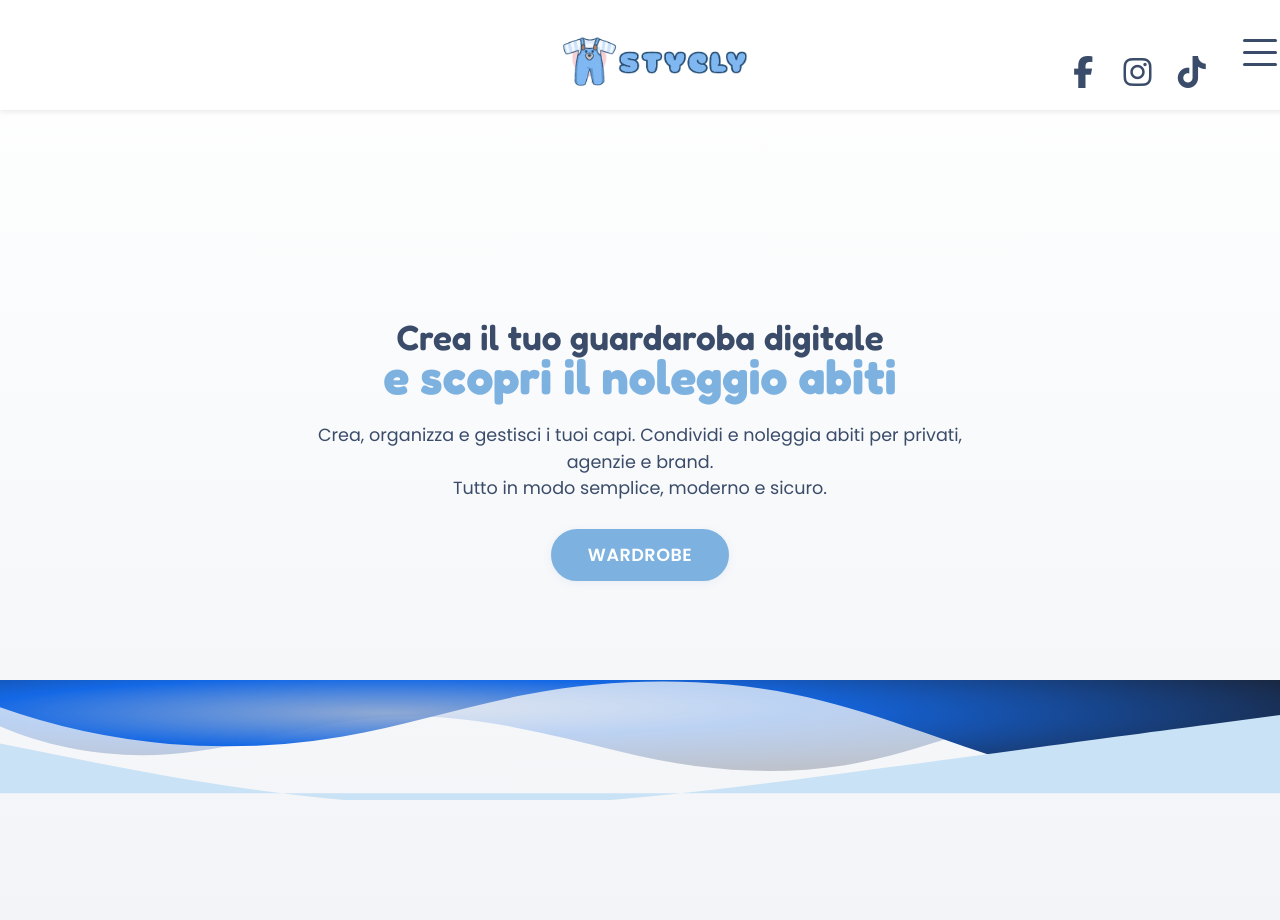
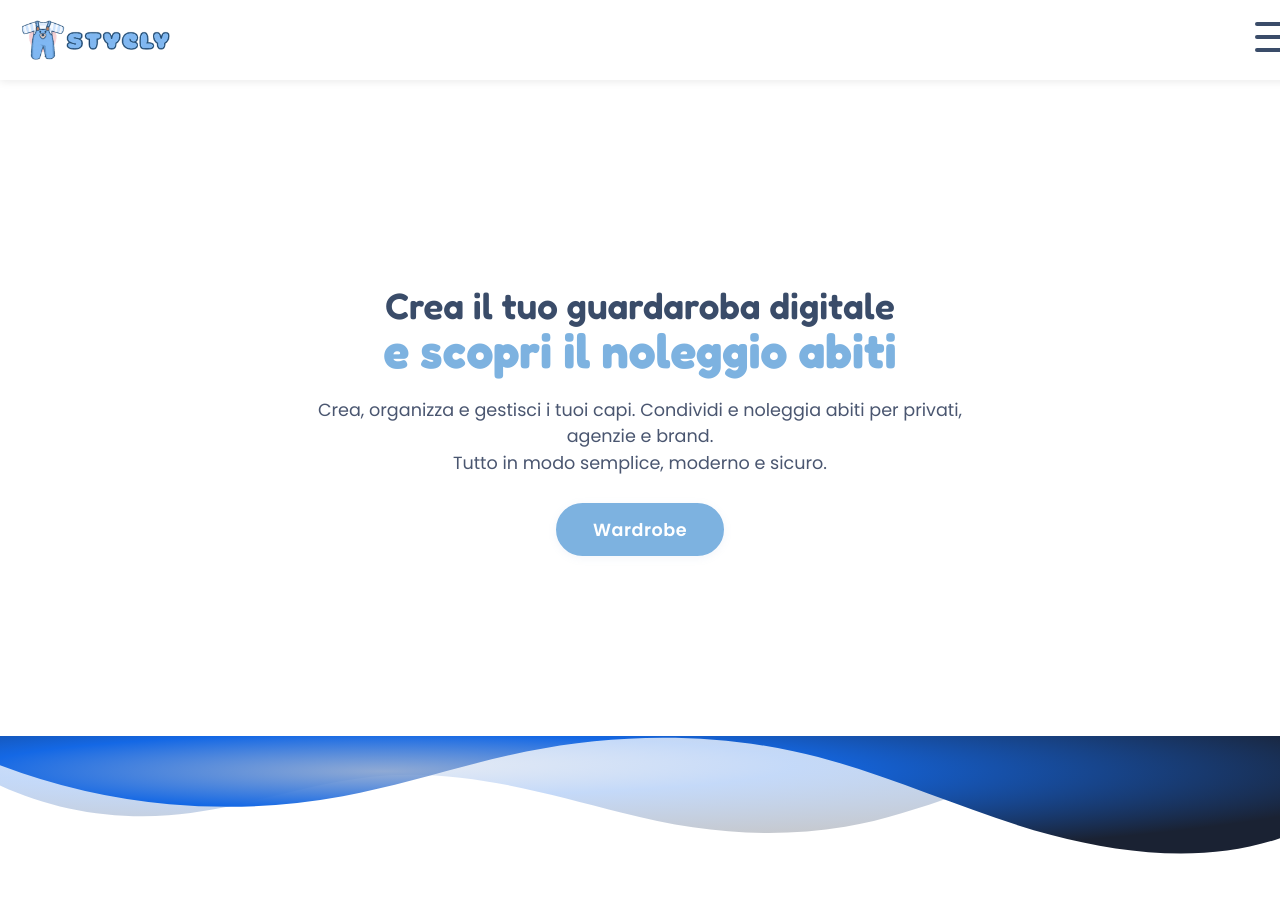
Before and after one commit to RGianluca98/Stycly2025, a Flask app: page / in a window 1280 px wide. After the commit the page ends 854 px from the top, so only its background shows below. Run offline with Flask 3, Linux system fonts and the light colour scheme.

Commit message:
aggiustamenti

```diff
--- a/static/style.css
+++ b/static/style.css
@@ -1,26 +1,19 @@
 /* --- FONT & ROOT --- */
-@import url("https://fonts.googleapis.com/css2?family=Poppins:wght@400;500;600;700&family=Fredoka:wght@500;600;700&family=Baloo+2:wght@500;600;700&display=swap");
+@import url("https://fonts.googleapis.com/css2?family=Poppins:wght@400;500;600;700&family=Fredoka:wght@400;500;600;700&display=swap");
 
 :root {
     /* Palette Stycly */
-    --st-baby-blue:   #7DB2E0;  /* primario */
-    --st-sky-blue:    #C9E2F5;  /* sfondi leggeri / hover */
-    --st-soft-navy:   #3A4C69;  /* testi / titoli */
-    --st-beige:       #E8D4C0;  /* dettagli */
-    --st-white:       #FFFFFF;
-    --st-grey-light:  #F2F4F7;  /* sezioni alternate */
-    --st-accent-cta:  #F7D774;  /* “Noleggia ora” ecc. */
-
-    /* Variabili generiche, mappate sulla palette */
-    --col-primario:   var(--st-soft-navy);
-    --col-secondario: var(--st-grey-light);
-    --col-accent:     var(--st-baby-blue);
-    --col-hover:      #5F96C9;          /* baby blue un po’ più scuro */
-    --col-white:      var(--st-white);
-    --col-beige:      var(--st-beige);
+    --col-primario: #3A4C69;     /* Soft Navy per testi */
+    --col-secondario: #C9E2F5;   /* Light Sky Blue */
+    --col-babyblue: #7DB2E0;     /* Baby Blue principale */
+    --col-beige: #E8D4C0;        /* Warm Beige dettagli */
+    --col-accent: #F7D774;       /* Soft Yellow CTA speciali */
+    --col-bg: #FFFFFF;           /* background base */
+    --col-grey: #F2F4F7;         /* neutro chiaro */
+    --col-white: #FFFFFF;
 
     --font-main: 'Poppins', Arial, sans-serif;
-    --font-display: 'Fredoka', 'Baloo 2', 'Poppins', Arial, sans-serif;
+    --font-title: 'Fredoka', system-ui, sans-serif;
 
     --f-sm: 0.95rem;
     --f-md: 1.1rem;
@@ -33,7 +26,7 @@
 /* --- GLOBAL --- */
 html, body {
     font-family: var(--font-main);
-    background: linear-gradient(180deg, #FFFFFF 0%, #F2F4F7 100%);
+    background: var(--col-bg);
     color: var(--col-primario);
     margin: 0;
     padding: 0;
@@ -44,122 +37,91 @@ html, body {
 
 body {
     position: relative;
-    min-height: 100vh;
-    padding-bottom: 120px; /* spazio per la wave */
 }
 
-/* Titoli stile kids-friendly */
-h1, h2, h3, .stycly-heading {
-    font-family: var(--font-display);
-    color: var(--st-soft-navy);
+/* --- HEADER NAV BLOB --- */
+header * {
+    box-sizing: border-box;
+    margin: 0;
+    padding: 0;
 }
 
-/* ---------------------------------
-   HEADER + BLOB MENU OVERLAY
-----------------------------------*/
-
-.stycly-header.overlay-header {
-    height: 110px;
+.stycly-header {
+    height: 80px;
     width: 100%;
     position: relative;
-    background-color: var(--st-white);
-    box-shadow: 0 2px 5px rgba(0,0,0,.08);
+    background-color: var(--col-white);
+    box-shadow: 0px 2px 8px rgba(0,0,0,.08);
     display: flex;
     align-items: center;
-    justify-content: center;
-    padding: 0 16px;
-    z-index: 20;
+    justify-content: space-between;
+    padding: 0 20px;
+    z-index: 10;
 }
 
-/* wrapper logo centrale */
-.stycly-logo-wrapper {
-    text-align: center;
-    flex: 1;
+.timlogo {
+    height: 46px;
+    width: auto;
+    display: block;
 }
 
-/* logo stile template blob */
-.timlogo {
-    width: 190px;
-    max-width: 60vw;
-    display: block;
-    margin: 0 auto;
-    padding-top: 12px;
+/* Head contiene solo il burger */
+.head {
+    position: relative;
 }
 
-/* zona destra: social + burger */
-.head {
-    position: absolute;
-    top: 30px;
-    right: 20px;
-}
-
+/* Burger */
 .head .tile {
     display: inline-block;
-    height: 44px;
-    width: 44px;
-    margin-left: 6px;
+    height: 50px;
+    width: 50px;
     transition: all .3s ease-in;
 }
 
-.head .tile.socialmedia {
-    color: var(--st-soft-navy);
-    font-size: 32px;
-    text-align: center;
-    line-height: 44px;
+.head .burger {
+    cursor: pointer;
+    background-color: transparent;
+    padding: 5px;
 }
 
-.overlay-header.clicked .head .tile.socialmedia {
-    color: var(--st-white);
-}
-
-.head .burger {
-    margin-left: 20px;
-    padding: 5px;
-    cursor: pointer;
-    background-color: transparent;
-}
-
-/* hamburger */
 .meat {
-    height: 34px;
-    width: 34px;
+    height: 40px;
+    width: 40px;
     position: relative;
     transition: all .3s ease-in;
 }
 
-.overlay-header.clicked .head .burger .meat {
-    transform: rotate(180deg);
-}
-
 .meat .line {
-    height: 3px;
-    width: 34px;
-    background-color: var(--st-soft-navy);
+    height: 4px;
+    width: 40px;
+    background-color: var(--col-primario);
     border-radius: 3px;
     position: absolute;
     transition: all .3s ease-in;
 }
 
-.meat .line.one { top: 4px; left: 0; }
-.meat .line.two { top: 16px; left: 0; }
-.meat .line.three { top: 28px; left: 0; }
+.meat .line.one { top: 5px; left: 0; }
+.meat .line.two { top: 18px; left: 0; }
+.meat .line.three { top: 31px; left: 0; }
 
-.overlay-header.clicked .burger .line {
-    background-color: var(--st-white);
+/* Stato header.clicked -> X bianca su blob */
+header.clicked .burger .line {
+    background-color: #ffffff;
 }
-.overlay-header.clicked .burger .line.one {
+
+header.clicked .burger .line.one {
     transform: rotate(45deg);
-    top: 16px;
+    top: 18px;
 }
-.overlay-header.clicked .burger .line.two {
+header.clicked .burger .line.two {
     transform: rotate(-45deg);
-    top: 16px;
+    top: 18px;
 }
-.overlay-header.clicked .burger .line.three {
+header.clicked .burger .line.three {
     opacity: 0;
 }
 
-/* NAV MODAL + BLOB */
+/* Nav overlay blob */
 .nav-modal {
     position: fixed;
     top: 0;
@@ -185,153 +147,78 @@ h1, h2, h3, .stycly-heading {
     height: 10px;
     border-radius: 100%;
     margin: 0 auto;
-    background-color: var(--st-baby-blue);
+    background-color: var(--col-babyblue);
     position: relative;
     top: 50%;
     transform: translateY(-50%);
     transition: all .3s ease-in;
 }
 
-.overlay-header.clicked .nav-modal .blob {
+header.clicked .nav-modal .blob {
     width: 100vw;
     height: 100vh;
     border-radius: 0;
 }
 
-/* menu overlay */
+/* Menu interno */
 .overlay-nav {
     position: fixed;
-    left: 16%;
-    top: 26%;
-    color: var(--st-white);
+    left: 20%;
+    top: 30%;
+    color: white;
     opacity: 0;
     transition: all .3s ease-in;
     transition-delay: .3s;
 }
 
-.overlay-header.clicked .overlay-nav {
+header.clicked .overlay-nav {
     opacity: 1;
 }
 
 .overlay-nav a {
-    color: var(--st-white);
+    color: #ffffff;
     text-decoration: none;
-    font-family: var(--font-display);
-    font-weight: 500;
-    font-size: 26px;
-    letter-spacing: 0.08em;
+    font-family: var(--font-title);
+    font-size: 28px;
 }
 
 .overlay-nav ul li {
     list-style: none;
     text-align: right;
-    border-right: 4px solid var(--st-white);
+    border-right: 6px solid #ffffff;
     padding-bottom: 10px;
-    padding-right: 12px;
+    padding-right: 10px;
     position: relative;
 }
 
-/* voce username non linkata */
-.nav-username-item {
-    border-right: none;
-}
-.nav-username {
-    font-size: 20px;
-    text-transform: uppercase;
-    opacity: 0.9;
-}
-
-/* eventuali sotto-menu */
 .overlay-nav ul li ul {
-    position: absolute;
-    right: -280px;
-    top: -4px;
-    display: none;
-}
-.overlay-nav ul li.selected ul {
-    display: block;
-}
-.overlay-nav ul li ul li {
-    border: none;
-    padding-bottom: 10px;
-    padding-left: 10px;
-    height: 48px;
-    width: 260px;
-}
-.overlay-nav ul li ul li a {
-    display: block;
-    height: 48px;
-    font-size: 18px;
-    text-align: left;
-    padding: 10px;
+    display: none; /* se serviranno submenu in futuro */
 }
 
 .overlay-nav ul li.notselected a {
     opacity: .5;
 }
-.overlay-nav ul li.selected ul li a {
+
+.overlay-nav ul li.selected a {
     opacity: 1;
 }
 
-/* disattivo vecchia nav orizzontale */
-.stycly-nav,
-.stycly-nav-hamburger {
-    display: none !important;
-}
-
-/* HEADER RESPONSIVE */
+/* Responsive header */
 @media screen and (max-width: 820px) {
-    .timlogo {
-        width: 150px;
-        padding-top: 18px;
-    }
+    .timlogo { margin-left: 10px; }
 }
 
 @media screen and (max-width: 580px) {
-    .timlogo {
-        width: 130px;
-        padding-top: 24px;
-    }
-
-    .overlay-nav {
-        left: 12%;
-        top: 28%;
-    }
-
-    .overlay-nav a {
-        font-size: 18px;
-    }
-    .overlay-nav ul li ul {
-        right: -220px;
-    }
-    .overlay-nav ul li ul li a {
-        font-size: 16px;
-        height: 40px;
-    }
+    .overlay-nav a { font-size: 18px; }
 }
 
-@media screen and (max-width: 500px) {
-    .timlogo {
-        display: none; /* come nel template originale */
-    }
-}
-
-@media screen and (max-width: 320px) {
-    .head .tile.socialmedia {
-        display: none;
-    }
-}
-
-/* --- HERO --- */
+/* --- HERO (HOME, molto pulito) --- */
 .stycly-hero {
     min-height: 70vh;
     display: flex;
     align-items: center;
     justify-content: center;
-    padding-top: 3rem;
-    padding-bottom: 3rem;
-    position: relative;
-    z-index: 1;
+    padding: 3rem 1rem;
 }
 
 .stycly-hero-content {
@@ -339,43 +226,45 @@ h1, h2, h3, .stycly-heading {
     max-width: 700px;
     margin: 0 auto;
     text-align: center;
-    align-items: center;
 }
 
 .stycly-hero-content h1 {
-    font-size: 2.2rem;
+    font-family: var(--font-title);
+    font-size: 2.3rem;
     font-weight: 600;
     margin-bottom: 0.5rem;
+    color: var(--col-primario);
 }
 
 .stycly-hero-content strong {
+    font-family: var(--font-title);
     font-size: 3rem;
-    color: var(--st-baby-blue);
+    color: var(--col-babyblue);
     font-weight: 700;
-    margin: -0.7rem 0 1rem 0;
+    margin: -0.4rem 0 1rem 0;
     display: block;
 }
 
 .stycly-hero-content p {
     font-size: var(--f-md);
-    color: var(--st-soft-navy);
+    color: #4a5670;
     margin-bottom: 1.2rem;
     line-height: 1.5;
 }
 
-/* bottoni base: baby blue */
+/* Bottone generico CTA (es. “Vedi Products”) */
 .stycly-cta-btn {
     font: inherit;
     font-size: var(--f-md);
     padding: 0.7rem 2.2rem;
-    border: 2px solid var(--st-baby-blue);
-    background-color: var(--st-baby-blue);
-    color: var(--st-white);
+    border: 2px solid var(--col-babyblue);
+    background-color: var(--col-babyblue);
+    color: var(--col-white);
     cursor: pointer;
     border-radius: 35px;
     font-weight: 600;
     transition: all 0.2s;
-    box-shadow: 0 2px 8px rgba(123,154,204,0.12);
+    box-shadow: 0 2px 8px rgba(123,154,204,0.10);
     letter-spacing: 0.5px;
     outline: none;
     margin-top: 0.5rem;
@@ -386,105 +275,13 @@ h1, h2, h3, .stycly-heading {
 
 .stycly-cta-btn:hover,
 .stycly-cta-btn:focus {
-    background-color: var(--col-hover);
-    border-color: var(--col-hover);
-    color: var(--st-white);
+    background-color: var(--col-accent);
+    border-color: var(--col-accent);
+    color: var(--col-primario);
 }
 
-/* CTA speciali: giallo */
-.stycly-cta-btn--special {
-    background-color: var(--st-accent-cta);
-    border-color: var(--st-accent-cta);
-    color: var(--st-soft-navy);
-}
-
-.stycly-cta-btn--special:hover,
-.stycly-cta-btn--special:focus {
-    filter: brightness(0.97);
-    box-shadow: 0 3px 10px rgba(247,215,116,0.45);
-}
-
-/* --- MODAL POPUP --- */
-.stycly-modal {
-    position: fixed;
-    top: 0;
-    left: 0;
-    width: 100vw;
-    height: 100vh;
-    display: none;
-    justify-content: center;
-    align-items: center;
-    background: rgba(0, 0, 0, 0.6);
-    z-index: 1000;
-}
-
-.stycly-modal-content {
-    background: #fff;
-    padding: 2rem;
-    border-radius: 10px;
-    position: relative;
-    max-width: 90%;
-    max-height: 90%;
-    overflow-y: auto;
-    box-shadow: 0 4px 20px rgba(0, 0, 0, 0.3);
-}
-
-.stycly-modal-close {
-    position: absolute;
-    top: 10px;
-    right: 15px;
-    background: transparent;
-    border: none;
-    font-size: 1.5rem;
-    color: #333;
-    cursor: pointer;
-}
-
-.stycly-modal-close:hover {
-    color: var(--col-hover);
-}
-
-.stycly-modal-content h2 {
-    font-size: var(--f-lg);
-    color: var(--col-primario);
-    margin-bottom: 18px;
-    font-weight: 600;
-}
-
-.stycly-modal-content p {
-    font-size: var(--f-md);
-    color: #4a5670;
-    margin-bottom: 24px;
-}
-
-.stycly-modal-actions {
-    display: flex;
-    justify-content: center;
-    gap: 18px;
-    margin-top: 8px;
-}
-
-/* --- DIVIDER SVG --- */
-.divider-bottom {
-    position: fixed;
-    left: 0;
-    bottom: 0;
-    width: 100vw;
-    z-index: 0;
-    pointer-events: none;
-}
-
-.divider-bottom svg {
-    width: 100vw;
-    height: 120px;
-    display: block;
-}
-
-/* --- ANIMATION --- */
-@keyframes fadeIn {
-    from { opacity: 0; transform: translateY(-10px); }
-    to   { opacity: 1; transform: translateY(0); }
-}
+/* --- MODAL POPUP WARDROBE
+   (RIMOSSO: non più utilizzato) */
 
 /* --- WARDROBE GRID (GESTIONE / PRIVATE) --- */
 .wardrobe-grid {
--- a/templates/base.html
+++ b/templates/base.html
@@ -9,13 +9,6 @@
 
     <!-- Fonts -->
     <link href="https://fonts.googleapis.com/css2?family=Poppins:wght@400;500;600;700&family=Fredoka:wght@400;500;600;700&display=swap" rel="stylesheet">
-
-    <!-- Font Awesome -->
-    <link rel="stylesheet"
-          href="https://cdnjs.cloudflare.com/ajax/libs/font-awesome/6.5.1/css/all.min.css"
-          integrity="sha512-DTOQO9RWCH3ppGqcWaEA1BIZOC6xxalwEsw9c2QQeAIftl+Vegovlnee1c9QX4TctnWMn13TZye+giMm8e2LwA=="
-          crossorigin="anonymous"
-          referrerpolicy="no-referrer" />
 
     <!-- CSS principale -->
     <link rel="stylesheet" href="/static/style.css">
@@ -47,9 +40,13 @@
                     <li><a href="/about">ABOUT US</a></li>
                     <li><a href="/contact">CONTACT</a></li>
 
-                    {# --- Stato non loggato --- #}
+                    {# --- Stato non loggato: AREA RISERVATA apre il modal --- #}
                     {% if not session.get('username') %}
-                        <li><a href="/area-riservata">AREA RISERVATA</a></li>
+                        <li>
+                            <a href="#" id="area-riservata-link" data-auth-open="true">
+                                AREA RISERVATA
+                            </a>
+                        </li>
                     {% else %}
                     {# --- Stato loggato --- #}
                         <li><a href="#">{{ session.get('username') }}</a></li>
@@ -60,13 +57,8 @@
             </nav>
         </div>
 
-        <!-- Social + Burger -->
+        <!-- Solo burger a destra -->
         <div class="head">
-            <a href="#" class="tile socialmedia"><i class="fa-brands fa-facebook-f"></i></a>
-            <a href="#" class="tile socialmedia"><i class="fa-brands fa-instagram"></i></a>
-            <a href="#" class="tile socialmedia"><i class="fa-brands fa-tiktok"></i></a>
-
-            <!-- Burger -->
             <div class="tile burger">
                 <div class="meat">
                     <div class="line one"></div>
@@ -77,23 +69,57 @@
         </div>
     </header>
 
+    <!-- MODAL LOGIN / REGISTER (AREA RISERVATA) -->
+    <div class="auth-modal" id="auth-modal">
+        <div class="auth-container" id="auth-container">
+            <!-- Bottone chiudi -->
+            <button type="button" class="auth-close-btn" id="auth-close-btn">&times;</button>
+
+            <!-- SIGN UP -->
+            <div class="form-container sign-up-container">
+                <form action="/register" method="POST">
+                    <h2>Crea il tuo account</h2>
+                    <p class="auth-subtitle">Registrati per creare il tuo guardaroba personale</p>
+                    <input type="text" name="username" placeholder="Username" required>
+                    <input type="email" name="email" placeholder="Email" required>
+                    <input type="password" name="password" placeholder="Password" required>
+                    <button type="submit">Registrati</button>
+                </form>
+            </div>
+
+            <!-- SIGN IN -->
+            <div class="form-container sign-in-container">
+                <form action="/login" method="POST">
+                    <h2>Accedi</h2>
+                    <p class="auth-subtitle">Entra nella tua area riservata Stycly</p>
+                    <input type="text" name="username" placeholder="Username" required>
+                    <input type="password" name="password" placeholder="Password" required>
+                    <button type="submit">Accedi</button>
+                </form>
+            </div>
+
+            <!-- OVERLAY LATERALE -->
+            <div class="overlay-container">
+                <div class="overlay">
+                    <div class="overlay-panel overlay-left">
+                        <h2>Ben tornata/o!</h2>
+                        <p class="overlay-text">Hai già un account? Accedi per gestire il tuo wardrobe.</p>
+                        <button class="ghost" id="signIn">Accedi</button>
+                    </div>
+                    <div class="overlay-panel overlay-right">
+                        <h2>Nuova su Stycly?</h2>
+                        <p class="overlay-text">Crea un profilo e inizia a noleggiare outfit per i tuoi shooting.</p>
+                        <button class="ghost" id="signUp">Registrati</button>
+                    </div>
+                </div>
+            </div>
+        </div>
+    </div>
+
     <!-- CONTENUTO PAGINA -->
     <main>
         {% block content %}{% endblock %}
     </main>
-
-    <!-- WAVE IN BASSO -->
-    <div class="divider-bottom">
-        <svg viewBox="0 0 1440 120" xmlns="http://www.w3.org/2000/svg">
-            <path id="squiggle"
-                  fill="#C9E2F5"
-                  d="M0,64L80,80C160,96,320,128,480,133.3C640,139,800,117,960,96C1120,75,1280,53,1360,42.7L1440,32L1440,120L1360,120C1280,120,1120,120,960,120C800,120,640,120,480,120C320,120,160,120,80,120L0,120Z" />
-            <path id="squiggleAlt"
-                  fill="#C9E2F5"
-                  style="visibility:hidden"
-                  d="M0,96L80,106.7C160,117,320,139,480,144C640,149,800,139,960,122.7C1120,107,1280,85,1360,74.7L1440,64L1440,120L1360,120C1280,120,1120,120,960,120C800,120,640,120,480,120C320,120,160,120,80,120L0,120Z" />
-        </svg>
-    </div>
 
     <!-- JS principale -->
     <script src="/static/main.js"></script>
```
Also changed, not shown: other parts of static/style.css (+115 -41 lines), static/main.js (+45 -34 lines).
